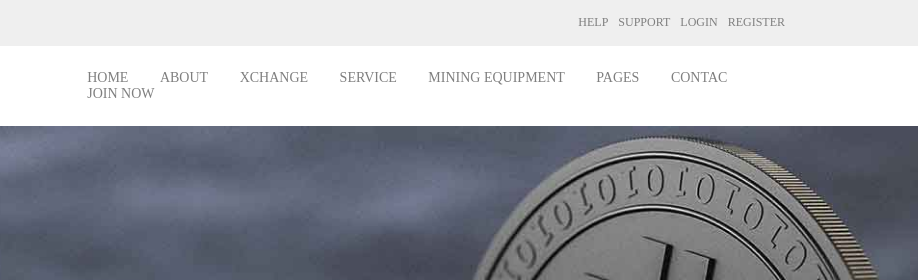
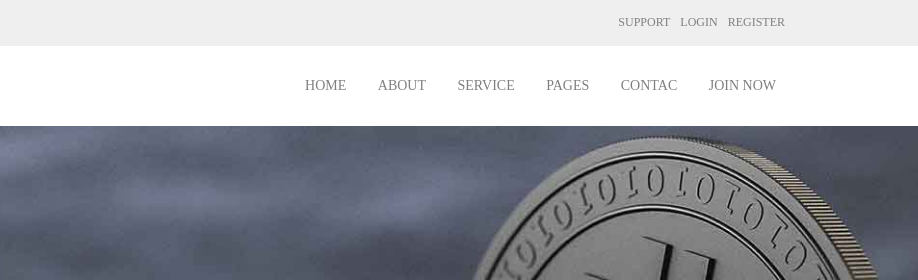
Before and after one commit to abubokor27/project-plaxlar, a plain HTML site: page index.html in a window 1280 px wide. Shown: the top 280 px of the page, 362-1280 px from the left. Drawn offline with Linux system fonts and the light colour scheme; a script that the page names is missing.

Commit message:
Update index.html

```diff
--- a/index.html
+++ b/index.html
@@ -24,7 +24,6 @@
             <div class="mid">
                 <p>BUY BTC : $2250 | SELL BTC : $2250</p>
                 <ul>
-                    <li><a href="#">Help</a></li>
                     <li><a href="#">support</a></li>
                     <li><a href="#"> login</a></li>
                     <li><a href="#">register</a></li>
@@ -42,9 +41,7 @@
                         <ul>
                             <li><a href="#">HOME</a></li>
                             <li><a href="#">about </a></li>
-                            <li><a href="#">xchange </a></li>
                             <li><a href="#">service</a></li>
-                            <li><a href="#">mining equipment</a></li>
                             <li><a href="#">pages</a></li>
                             <li><a href="#">contac</a></li>
                             <li><a href="#">join now</a></li>
@@ -390,7 +387,6 @@
                                 <li><a href="#">about</a></li>
                                 <li><a href="#">exchange</a></li>
                                 <li><a href="#">service</a></li>
-                                <li><a href="#">mining equipment</a></li>
                                 <li><a href="#">pages</a></li>
                                 <li><a href="#">contact</a></li>
                             </ul>
```
